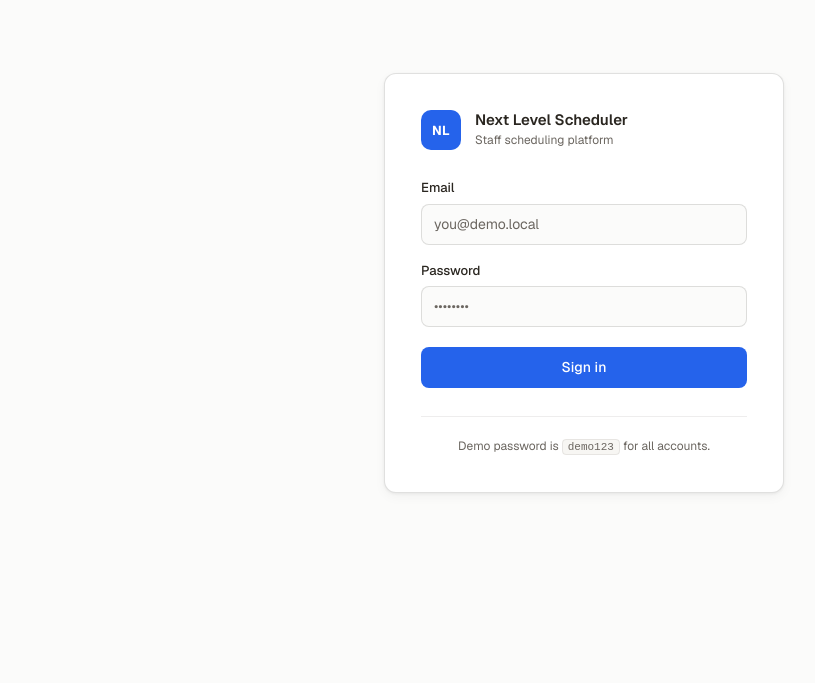
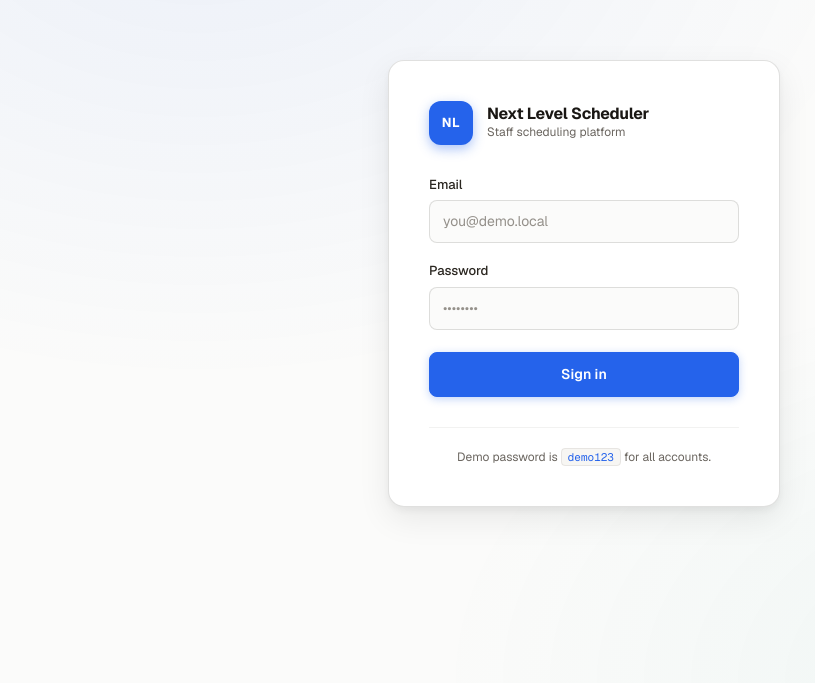
Before and after one commit to MarkAl0324/nextlevel-scheduler, a Next.js app in the folder apps/web/: page /login in a window 1280 px wide. Shown: the part 117-800 px from the top of the page, without its empty margins (56-871 px from the left). Built offline with nearby package versions, Linux system fonts and the light colour scheme; no server answers.

Commit message:
auto: update page.module.css

```diff
--- a/apps/web/src/app/login/page.module.css
+++ b/apps/web/src/app/login/page.module.css
@@ -1,24 +1,44 @@
+/* ─────────────────────────────────────────────────────────────
+ * Login page
+ * ──────────────────────────────────────────────────────────── */
+
 .page {
   min-height: 100vh;
   display: flex;
   align-items: center;
   justify-content: center;
   padding: 24px;
+  background: var(--bg);
+}
+
+/* Subtle background pattern */
+.page::before {
+  content: "";
+  position: fixed;
+  inset: 0;
+  pointer-events: none;
+  background:
+    radial-gradient(700px 500px at 20% 0%, color-mix(in oklab, var(--accent) 7%, transparent), transparent),
+    radial-gradient(600px 400px at 85% 100%, color-mix(in oklab, var(--role-rn) 5%, transparent), transparent);
+  z-index: 0;
 }
 
 .card {
+  position: relative;
+  z-index: 1;
   background: var(--panel);
   border: 1px solid var(--border-strong);
-  border-radius: var(--radius);
-  box-shadow: var(--shadow);
-  padding: 36px;
+  border-radius: var(--r-5);
+  box-shadow: var(--shadow-3);
+  padding: 40px;
   width: 100%;
-  max-width: 400px;
+  max-width: 392px;
   display: flex;
   flex-direction: column;
-  gap: 28px;
+  gap: 30px;
 }
 
+/* ── Brand ──────────────────────────────────────────────── */
 .brand {
   display: flex;
   align-items: center;
@@ -26,37 +46,45 @@
 }
 
 .brandMark {
-  width: 40px;
-  height: 40px;
-  border-radius: 10px;
+  width: 44px;
+  height: 44px;
+  border-radius: 12px;
   background: var(--accent);
   color: #fff;
   font-size: 13px;
   font-weight: 700;
-  letter-spacing: 0.03em;
+  letter-spacing: 0.04em;
   display: flex;
   align-items: center;
   justify-content: center;
   flex-shrink: 0;
+  box-shadow: 0 4px 12px color-mix(in oklab, var(--accent) 38%, transparent);
+}
+
+.brandText {
+  display: flex;
+  flex-direction: column;
+  gap: 2px;
 }
 
 .brandName {
-  font-size: 15px;
-  font-weight: 600;
-  color: var(--text);
+  font-size: 16px;
+  font-weight: 650;
+  color: var(--text-strong);
+  letter-spacing: -0.015em;
   line-height: 1.2;
 }
 
 .brandSub {
   font-size: 12px;
   color: var(--muted);
-  margin-top: 2px;
 }
 
+/* ── Form ───────────────────────────────────────────────── */
 .form {
   display: flex;
   flex-direction: column;
-  gap: 16px;
+  gap: 18px;
 }
 
 .field {
@@ -72,55 +100,62 @@
 }
 
 .input {
-  padding: 9px 12px;
+  padding: 10px 13px;
   border: 1px solid var(--border-strong);
-  border-radius: var(--radius-sm);
+  border-radius: var(--r-3);
   background: var(--bg);
   color: var(--text);
   font-size: 14px;
-  font-family: inherit;
   outline: none;
-  transition: border-color 120ms ease, box-shadow 120ms ease;
+  transition: border-color 120ms ease, box-shadow 120ms ease, background 120ms ease;
 }
 
 .input:focus {
   border-color: var(--accent);
-  box-shadow: 0 0 0 3px var(--accent-weak);
+  background: var(--panel);
+  box-shadow: var(--shadow-focus);
 }
 
 .input::placeholder {
-  color: var(--muted);
+  color: var(--text-subtle);
 }
 
+/* ── Error ──────────────────────────────────────────────── */
 .error {
+  display: flex;
+  align-items: flex-start;
+  gap: 8px;
   font-size: 13px;
   color: var(--danger);
-  padding: 9px 12px;
-  background: color-mix(in oklab, var(--danger) 8%, transparent);
-  border: 1px solid color-mix(in oklab, var(--danger) 20%, transparent);
-  border-radius: var(--radius-sm);
+  padding: 10px 13px;
+  background: var(--danger-soft);
+  border: 1px solid color-mix(in oklab, var(--danger) 22%, transparent);
+  border-radius: var(--r-3);
+  line-height: 1.4;
 }
 
+/* ── Submit ─────────────────────────────────────────────── */
 .submit {
-  padding: 10px 16px;
+  padding: 11px 16px;
   background: var(--accent);
-  color: #fff;
-  border: none;
-  border-radius: var(--radius-sm);
+  color: var(--text-on-accent);
+  border: 1px solid var(--accent);
+  border-radius: var(--r-3);
   font-size: 14px;
-  font-weight: 500;
-  font-family: inherit;
+  font-weight: 600;
   cursor: pointer;
-  transition: opacity 120ms ease, transform 80ms ease;
   margin-top: 4px;
+  box-shadow: 0 2px 8px color-mix(in oklab, var(--accent) 28%, transparent);
+  transition: background 120ms ease, box-shadow 120ms ease, transform 100ms ease;
 }
 
 .submit:hover:not(:disabled) {
-  opacity: 0.92;
+  background: var(--accent-hover);
+  box-shadow: 0 4px 14px color-mix(in oklab, var(--accent) 34%, transparent);
 }
 
 .submit:active:not(:disabled) {
-  transform: translateY(1px);
+  transform: translateY(0.5px);
 }
 
 .submit:disabled {
@@ -128,19 +163,22 @@
   cursor: not-allowed;
 }
 
+/* ── Hint ───────────────────────────────────────────────── */
 .hint {
   font-size: 12px;
   color: var(--muted);
   text-align: center;
-  border-top: 1px solid var(--border);
+  border-top: 1px solid var(--divider);
   padding-top: 20px;
+  line-height: 1.5;
 }
 
 .hint code {
-  font-family: ui-monospace, monospace;
-  background: var(--panel-2);
+  font-family: var(--font-mono);
+  background: var(--bg-tint);
   border: 1px solid var(--border);
-  border-radius: 4px;
-  padding: 1px 5px;
+  border-radius: var(--r-1);
+  padding: 1px 6px;
   font-size: 11px;
+  color: var(--accent);
 }
```
